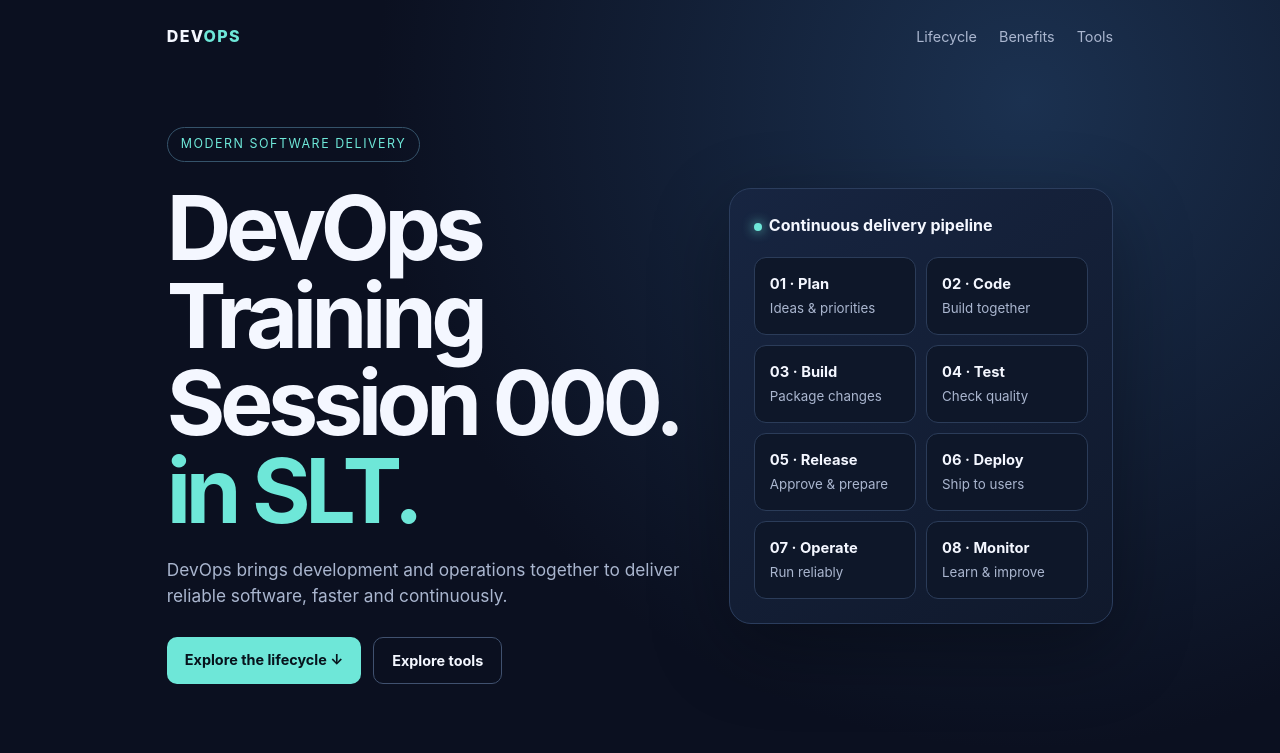
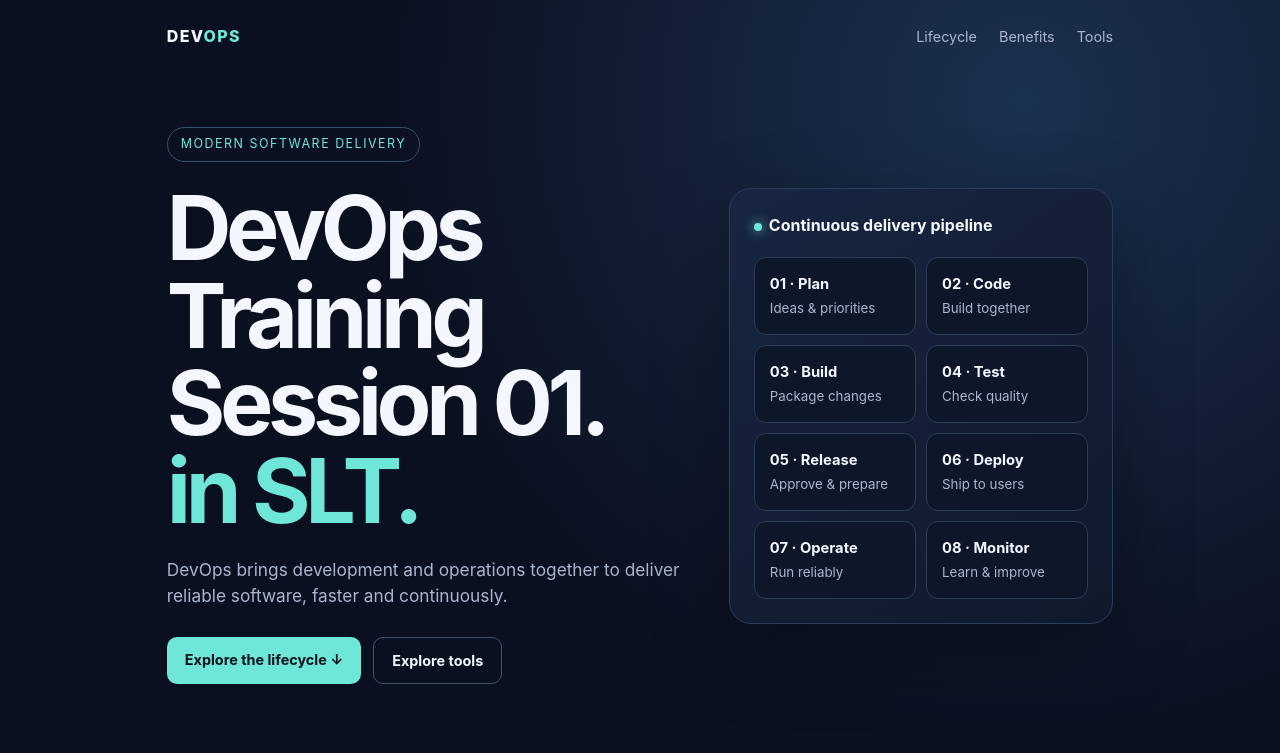
Before and after one commit to kawsallyanslt/testing, a plain HTML site: page index.html in a window 1280 px wide. Shown: the top 753 px of the page. Drawn offline with Linux system fonts and the light colour scheme.

Commit message:
Update index.html

```diff
--- a/index.html
+++ b/index.html
@@ -40,7 +40,7 @@ h2{font-size:2rem;letter-spacing:-.04em;margin:0}.section-head p{color:var(--mut
   <div class="hero">
     <div>
       <span class="tag">Modern software delivery</span>
-      <h1>DevOps Training Session 000.<br><span>in SLT.</span></h1>
+      <h1>DevOps Training Session 01.<br><span>in SLT.</span></h1>
       <p class="lead">DevOps brings development and operations together to deliver reliable software, faster and continuously.</p>
       <div class="actions"><a class="btn primary" href="#lifecycle">Explore the lifecycle ↓</a><a class="btn secondary" href="#tools">Explore tools</a></div>
     </div>
```
